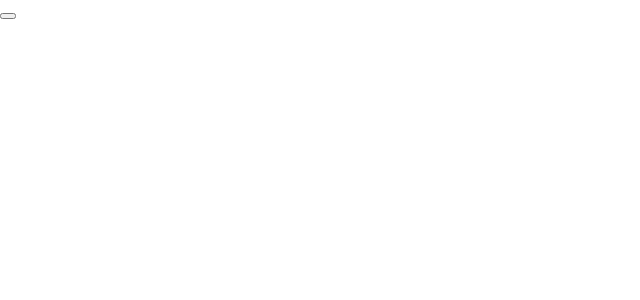
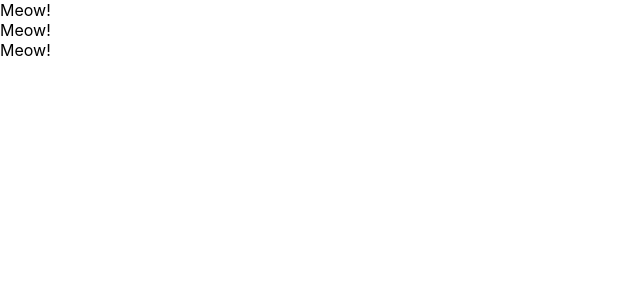
Before and after one commit to matsui123/react-redux-crud-application, a React (Create React App) app: page / in a window 1280 px wide. Shown: the top 300 px of the page, without its empty margins (0-640 px from the left). Built offline with nearby package versions, Linux system fonts and the light colour scheme.

Commit message:
component

```diff
--- a/src/App.js
+++ b/src/App.js
@@ -2,10 +2,22 @@ import React,{Component} from 'react';
 
 
 
-class App extends Component {
+/*class App extends Component {
   render (){
   return <button type="button" onClick={() => {window.alert("hi")}} />;
   }
+}*/
+const App = () => {
+  return (
+    <div>
+      <Cat />
+      <Cat />
+      <Cat />
+    </div>
+  )
 }
 
+const Cat = () => {
+  return (<div>Meow!</div>)
+}
 export default App;
```
